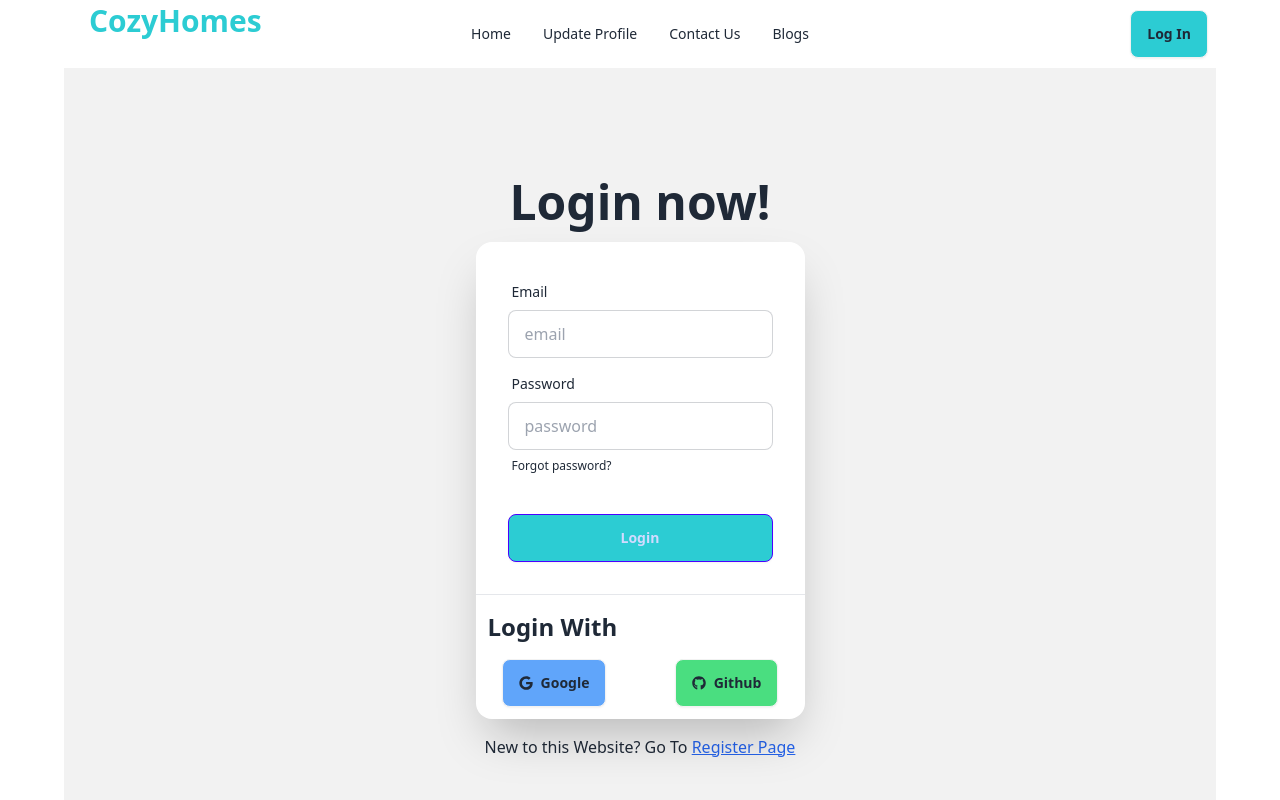
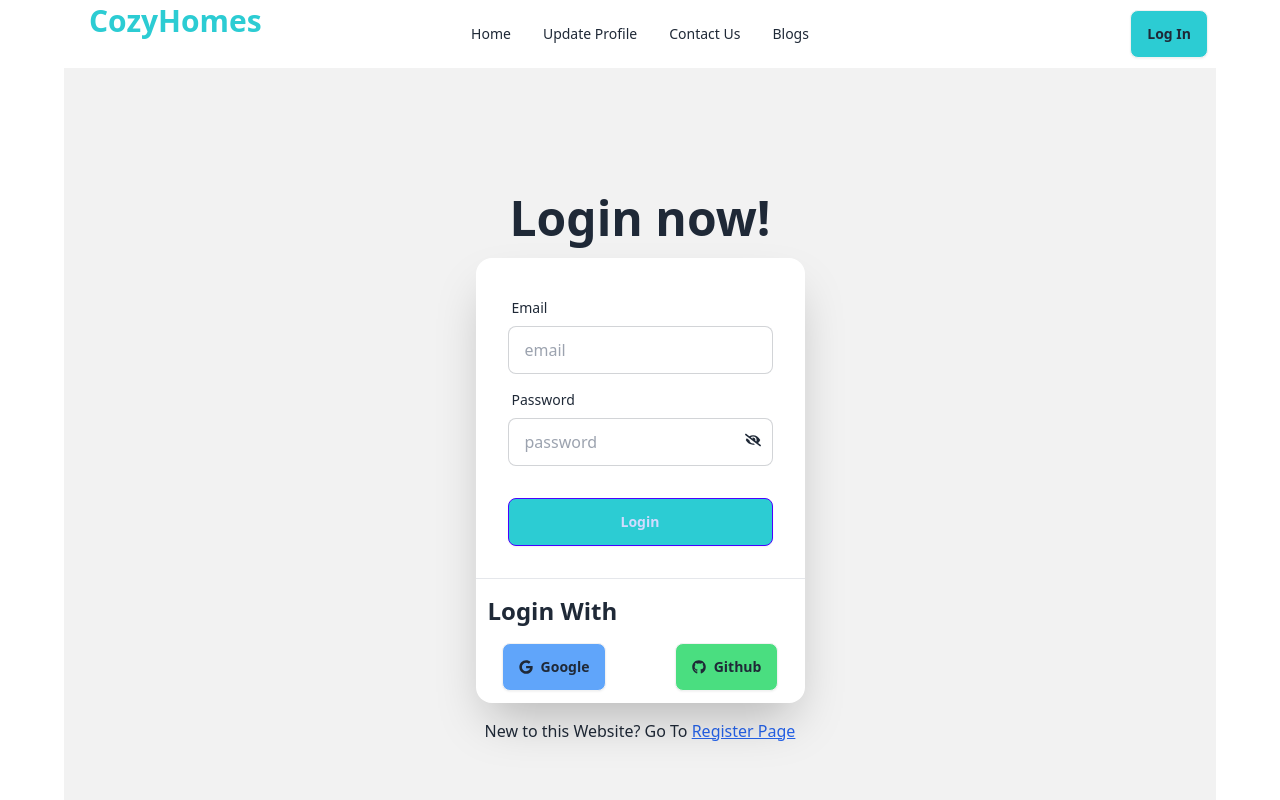
Before and after one commit to protim1451/task-9-, a React (Vite) app: page /login in a window 1280 px wide. Shown: the top 800 px of the page. Built offline with nearby package versions, Linux system fonts and the light colour scheme; no server answers.

Commit message:
.env added to gitignore

```diff
--- a/src/pages/Login/Login.jsx
+++ b/src/pages/Login/Login.jsx
@@ -1,39 +1,40 @@
 import { Link } from "react-router-dom";
 import { useForm } from "react-hook-form";
-import { ToastContainer, toast } from "react-toastify"; // Import ToastContainer and toast
-import "react-toastify/dist/ReactToastify.css"; // Import the CSS for react-toastify
+import { ToastContainer, toast } from "react-toastify";
+import "react-toastify/dist/ReactToastify.css";
 import SocialLogin from "./SocialLogin";
 import useAuth from "../Hooks/useAuth";
 import { Helmet } from "react-helmet-async";
 import { useNavigate } from "react-router-dom";
 import { useLocation } from 'react-router-dom';
-
+import { FaRegEye, FaEyeSlash } from "react-icons/fa";
+import { useState } from "react";
 
 const Login = () => {
+    const [showPassword, setShowPassword] = useState(false);
     const location = useLocation();
     const navigate = useNavigate();
 
     const {
         register,
         handleSubmit,
-        watch,
         formState: { errors },
-      } = useForm()
+    } = useForm();
 
     const onSubmit = (data) => {
-        const {email, password} = data;
+        const { email, password } = data;
         signInUser(email, password)
             .then(result => {
                 console.log(result);
-            navigate(location?.state ? location.state: '/');
+                navigate(location?.state ? location.state : '/');
             })
             .catch(error => {
                 console.error(error);
                 toast.error("Invalid email or password!");
-        })
-      }
+            });
+    };
 
-    const {signInUser} = useAuth();
+    const { signInUser } = useAuth();
 
     return (
         <div>
@@ -59,26 +60,30 @@ const Login = () => {
                                 />
                                 {errors.email && <span className="text-red-500">This field is required</span>}
                             </div>
-                            <div className="form-control">
+                            <div className="form-control relative"> {/* Add relative class */}
                                 <label className="label">
                                     <span className="label-text">Password</span>
                                 </label>
-                                <input type="password"
+                                <input type={showPassword ? "text" : "password"}
                                     placeholder="password"
                                     name="password"
                                     className="input input-bordered"
                                     {...register("password", { required: true })}
                                 />
+                                <span className="absolute top-[50px] right-3 cursor-pointer" onClick={() =>
+                                    setShowPassword(!showPassword)}>
+                                    {
+                                        showPassword ? <FaRegEye /> : <FaEyeSlash />
+                                    }
+                                </span>
                                 {errors.password && <span className="text-red-500">This field is required</span>}
-                                <label className="label">
-                                    <a href="#" className="label-text-alt link link-hover">Forgot password?</a>
-                                </label>
+
                             </div>
                             <div className="form-control mt-6">
                                 <button className="btn btn-primary bg-[#2CCCD3]">Login</button>
                             </div>
                         </form>
-                        <SocialLogin></SocialLogin>
+                        <SocialLogin />
                     </div>
                     <p className="text-center">New to this Website? Go To  <Link className="text-blue-600 underline" to='/register'>Register Page</Link></p>
                 </div>
--- a/src/pages/Register/Register.jsx
+++ b/src/pages/Register/Register.jsx
@@ -6,9 +6,12 @@ import { ToastContainer, toast } from 'react-toastify';
 import 'react-toastify/dist/ReactToastify.css';
 import { useNavigate } from "react-router-dom";
 import { useLocation } from 'react-router-dom';
+import { FaRegEye, FaEyeSlash } from "react-icons/fa";
+import { useState } from "react";
 
 const Register = () => {
     const { createUser, updateUserProfile } = useAuth();
+    const [showPassword, setShowPassword] = useState(false);
 
     const navigate = useNavigate();
     const location = useLocation();
@@ -24,7 +27,7 @@ const Register = () => {
     const onSubmit = async (data) => {
         const { fullName, PhotoURL, email, password } = data;
 
-        // Password verification
+
         const uppercaseRegex = /[A-Z]/;
         const lowercaseRegex = /[a-z]/;
         const lengthRegex = /.{6,}/;
@@ -125,21 +128,31 @@ const Register = () => {
                                     <span className="text-red-500">This field is required</span>
                                 )}
                             </div>
-                            <div className="form-control">
+                            <div className="form-control relative">
                                 <label className="label">
                                     <span className="label-text">Password</span>
                                 </label>
                                 <input
-                                    type="password"
+                                    type={showPassword ? "text" : "password"}
                                     placeholder="password"
                                     name="password"
                                     className="input input-bordered"
                                     {...register("password", { required: true })}
                                 />
+                                <span className="absolute top-[50px] right-3 cursor-pointer" onClick={() =>
+                                    setShowPassword(!showPassword)}>
+                                    {
+                                        showPassword ? <FaRegEye /> : <FaEyeSlash />
+                                    }
+                                </span>
                                 {errors.password && (
                                     <span className="text-red-500">This field is required</span>
                                 )}
                             </div>
+                            {/* <div className="mb-2">
+                                <input type="checkbox" name="terms" id="terms" />
+                                <label htmlFor="terms">  Accept our <a href="">terms ans conditions.</a></label>
+                            </div> */}
                             <div className="form-control mt-6">
                                 <button className="btn btn-primary bg-[#2CCCD3]">Register</button>
                             </div>
```
Also changed, not shown: 1 other file (tests, documents, lock files or other folders). Lines whose indentation alone changed are shown as unchanged.
